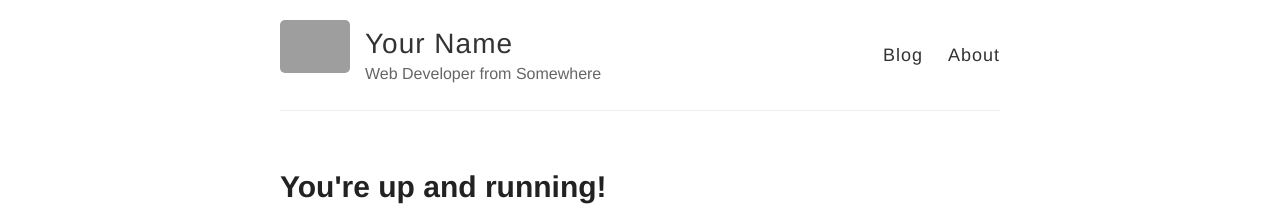
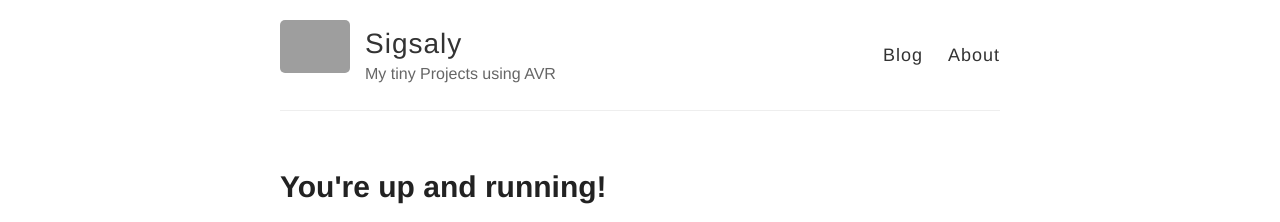
Before and after one commit to sigsaly/sigsaly.github.io, a Jekyll site: the page built from _posts/2014-3-3-Hello-World.md, in a window 1280 px wide. Shown: the top 222 px of the page. Built offline with Jekyll 4.4.1, drawn with Linux system fonts in a browser that asks for light colours; grey boxes are pictures that could not be loaded.

Commit message:
change username and description

```diff
--- a/_config.yml
+++ b/_config.yml
@@ -3,10 +3,10 @@
 #
 
 # Name of your site (displayed in the header)
-name: Your Name
+name: Sigsaly
 
 # Short bio or description (displayed in the header)
-description: Web Developer from Somewhere
+description: My tiny Projects using AVR
 
 # URL of your avatar or profile pic (you could use your GitHub profile pic)
 avatar: https://raw.githubusercontent.com/barryclark/jekyll-now/master/images/jekyll-logo.png
```
